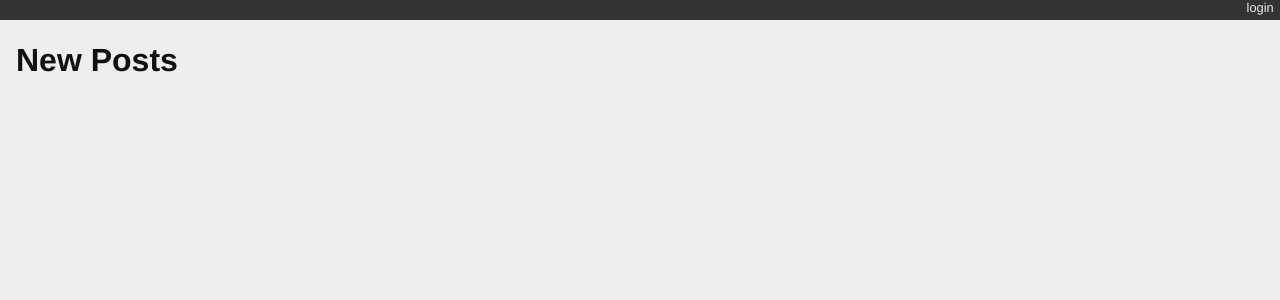
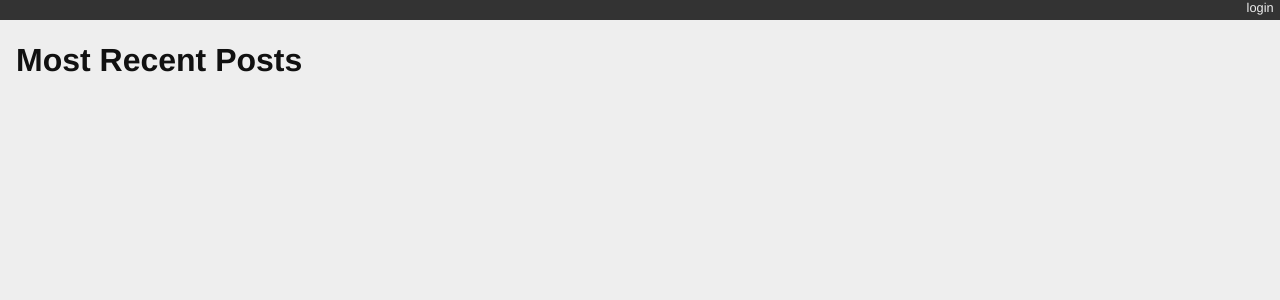
Before and after one commit to ckayxian/django-blog, a Django app: page / in a window 1280 px wide. Shown: the top 300 px of the page. Run offline with Django 4.2, Linux system fonts and the light colour scheme; data that the repository does not hold is empty.

Commit message:
Template changes

```diff
--- a/blogging/templates/blogging/list.html
+++ b/blogging/templates/blogging/list.html
@@ -1,5 +1,5 @@
 {% extends "base.html" %}{% block content %}
-    <h1>New Posts</h1>
+    <h1>Most Recent Posts</h1>
     {% for post in post_list %}
     <div class="post">
         <h2>
--- a/blogging/tests.py
+++ b/blogging/tests.py
@@ -47,7 +47,7 @@ class FrontEndTestCase(TestCase):
     def test_list_only_publishing(self):
         resp = self.client.get("/")
         resp_text = resp.content.decode(resp.charset)
-        self.assertTrue("New Posts" in resp_text)
+        self.assertTrue("Most Recent Posts" in resp_text)
         for count in range(1, 11):
             title = "Post %d Title" % count
             if count < 6:
```
